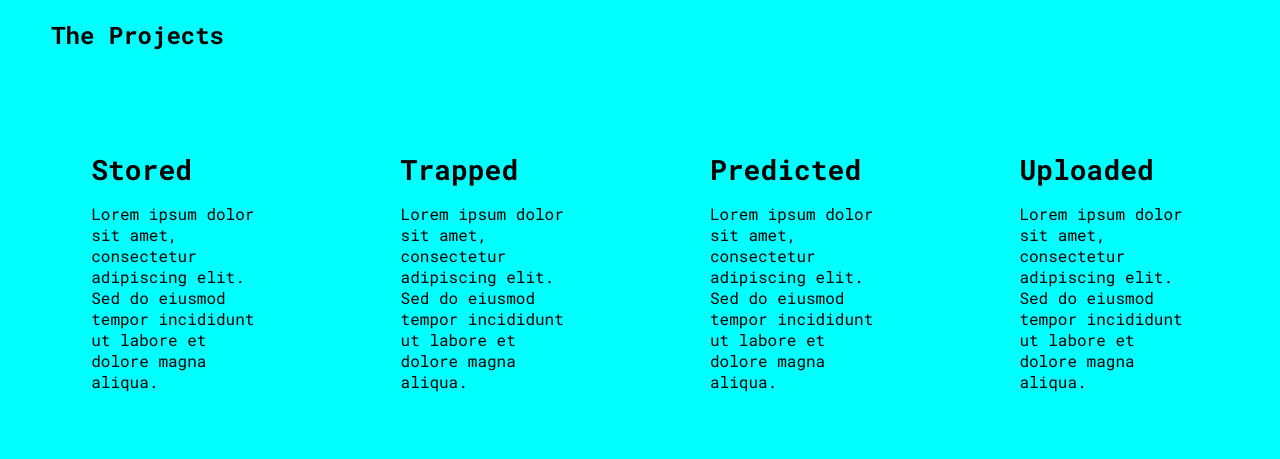
After one commit to FrauBoes/digital-brain-service, a Flask app: template app/templates/index2.html in a window 1280 px wide; the page is wider, and only the part inside the window is pictured. The commit adds this page. Shown: the part 909-1368 px from the top of that part. Run offline with Flask 3, Linux system fonts and the light colour scheme; the template is opened without the code that fills it, so the values that code supplies are empty.

Commit message:
Add new index and styles

```diff
--- /dev/null
+++ b/app/static/css/style-index.css
@@ -0,0 +1,214 @@
+
+/*OVERALL*/
+*{
+    margin: 0;
+    padding: 0;
+    box-sizing: border-box;
+    font-family: 'Roboto Mono', sans-serif;
+}
+
+body{
+    background-color: black;
+    height: 100vh;
+}
+
+.interface{
+    max-width: 1280px;
+
+}
+
+.flex{
+    display: flex;
+}
+
+.contact button{
+    padding: 10px 40px;
+    font-size: 18px;
+    font-weight: 600;
+    background-color: aqua;
+    border: 0;
+    border-radius: 30px;
+    cursor: pointer;
+}
+
+.contact button:hover{
+    box-shadow: 0px 0px 8px aqua;
+}
+
+
+/*HEADER*/
+header{
+    padding: 100px 4%;
+}
+
+header > .interface{
+    display: flex;
+    align-items: center;
+    justify-content: space-between;
+}
+
+header a{
+    color: rgb(130, 130, 130);
+    text-decoration: none;
+    display: inline-block;
+    transition: .2s;
+}
+
+header a:hover{
+    color: white;
+    transform: scale(1.05);
+}
+
+header nav ul{
+    list-style-type: none;
+}
+
+header nav ul li{
+    display: inline-block;
+    padding: 0 40px;
+}
+
+.bottom-header nav ul{
+    display: flex;
+    align-items: center;
+    justify-content: center;
+    list-style-type: none;
+}
+
+.bottom-header nav ul li a{
+    color: white;
+    padding: 20px 40px;
+    text-decoration: none;
+    font-size: 20px;
+    display: block;
+    transition: .2s;
+}
+
+.bottom-header nav ul li a:hover{
+    background-color: rgb(0, 0, 0);
+    color: aqua;
+    box-shadow: inset 0 0 8px black;
+}
+
+header .contact button:hover{
+    box-shadow: 0px 0px 8px aqua;
+    transform: scale(1.05);
+}
+
+.drophover{
+    position: relative;
+}
+
+.drophover .drop{
+    position: absolute;
+    background-color: #000000;
+    width: 100%;
+    height: 0;
+    overflow: hidden;
+    transition: 0.5s;
+}
+
+.drophover .drop a{
+    padding: 20px;
+}
+
+.drophover:hover .drop{
+    height: 250px;
+}
+
+/*TOP WEBSITE*/
+
+section.top{
+    padding: 40px 4%;
+}
+
+section.top .flex{
+    align-items: center;
+    justify-content: center;
+    gap: 90px;
+}
+
+.top h1{
+    color: white;
+    font-size: 42px;
+}
+
+.top .text-top h1 span{
+    color: aqua;
+}
+
+.top .text-top p{
+    color: white;
+    margin: 40px 0;
+}
+
+.top .img-top img{
+    max-height: 1280px;
+    position: relative;
+    animation: fly 2s ease-in-out infinite alternate;
+}
+
+@keyframes fly{
+    0%{
+        top: 0;
+    }
+    100%{
+        top:30px
+    }
+}
+
+section.purposes{
+    padding: 40px 4%;
+}
+
+section.purposes .flex{
+    gap: 60px;
+}
+
+.purposes .purposes-box{
+    color: black;
+    padding: 40px;
+    border-radius: 20px;
+    margin-top: 45px;
+    transition: .2s;
+}
+
+.purposes .purposes-box:hover{
+    transform: scale(1.05);
+    box-shadow: 0 0 20px black;
+}
+
+.purposes .purposes-box i{
+    font-size: 70px;
+    color: aqua;
+}
+
+.purposes .purposes-box h3{
+    font-size: 28px;
+    margin: 15px 0;
+}
+
+.page1{
+    background-color:aqua;
+}
+
+.page2{
+    background-color: #000000;
+}
+
+.rolling{
+    height: 60vh;
+    scroll-snap-type: y mandatory;
+    overflow-y: scroll;
+}
+
+section{
+    scroll-snap-align: start;
+    display: flex;
+    position: sticky;
+    top: 0;
+    left: 0;
+    align-items: center;
+    justify-content: center;
+    color: black;
+}
--- /dev/null
+++ b/app/templates/index2.html
@@ -0,0 +1,123 @@
+<!DOCTYPE html>
+<html lang="en">
+<head>
+    <meta charset="UTF-8">
+    <meta name="viewport" content="width=device-width, initial-scale=1.0">
+    <link href="https://fonts.googleapis.com/css2?family=Roboto+Mono:ital,wght@0,100..700;1,100..700&family=Space+Grotesk:wght@300..700&display=swap" rel="stylesheet">
+    <link rel="stylesheet" href="style-index.css">
+    <title>NFC Card</title>
+</head>
+<body>
+
+    <header>
+        <div class="interface">
+            <div class="logo">
+                <a href="#">
+                    <img src="logo.png" alt="Logo">
+                </a>
+            </div>
+
+        <section class="bottom-header">
+            <div class="interface">
+                <nav class="menu-header">
+                    <ul>
+                        <li><a href="#">Home</a></li>
+                        <li class="drophover"><a href="#">Brain</a>
+                            <div class="drop">
+                                <a href="#">Stored</a>
+                                <a href="#">Trapped</a>
+                                <a href="#">Predicted</a>
+                                <a href="#">Uploaded</a>
+                            </div>
+                        </li>
+                        <li><a href="#">Reflections</a></li>
+                    </ul>
+                </nav>
+            </div>
+        </section>
+            <div class="contact">
+                <a href="#">
+                    <button>Contact</button>
+                </a>
+            </div>
+        </div>
+    </header>
+
+    <main>
+        <section class="top">
+            <div class="interface">
+                <div class="flex">
+                    <div class="text-top">
+                        <h1>Welcome to<span>...</span></h1>
+                        <p>Lorem ipsum dolor sit amet, consectetur adipiscing elit,<br>
+                            sed do eiusmod tempor incididunt ut labore et dolore magna <br>
+                            aliqua. Ut enim ad minim veniam, quis nostrud exercitation <br>
+                            ullamco laboris nisi ut aliquip ex ea commodo consequat.</p>
+
+                        <div class="contact">
+                            <a href="#">
+                                <button>More information</button>
+                            </a>
+                        </div>
+                    </div>
+                    <div class="img-top">
+                        <img src="logo.png" alt="logo image for the top of website">
+                    </div>
+                </div>
+            </div>
+        </section>
+
+        <div class="rolling">
+            <section class="page1">
+                <section class="purposes">
+                    <div class="interface">
+                        <h2 class="titulo"> The <span>Projects</span></h2>
+                        <div class="flex">
+
+
+                            <div class="purposes-box">
+                                <i class="bi bi-code-square"></i>
+                                <h3>Stored</h3>
+                                <p> Lorem ipsum dolor sit amet, consectetur adipiscing elit.
+                                     Sed do eiusmod tempor incididunt ut labore et dolore
+                                     magna aliqua.
+                                </p>
+                            </div>
+
+                            <div class="purposes-box">
+                                <i class="bi bi-person-up"></i>
+                                <h3>Trapped</h3>
+                                <p> Lorem ipsum dolor sit amet, consectetur adipiscing elit.
+                                    Sed do eiusmod tempor incididunt ut labore et dolore
+                                    magna aliqua.
+                                </p>
+                            </div>
+
+                            <div class="purposes-box">
+                                <i class="bi bi-phone"></i>
+                                <h3>Predicted</h3>
+                                <p> Lorem ipsum dolor sit amet, consectetur adipiscing elit.
+                                    Sed do eiusmod tempor incididunt ut labore et dolore
+                                    magna aliqua.
+                                </p>
+                            </div>
+
+                            <div class="purposes-box">
+                                <i class="bi bi-phone"></i>
+                                <h3>Uploaded</h3>
+                                <p> Lorem ipsum dolor sit amet, consectetur adipiscing elit.
+                                    Sed do eiusmod tempor incididunt ut labore et dolore
+                                    magna aliqua.
+                                </p>
+                            </div>
+
+                        </div>
+
+                    </div>
+                </section>
+
+        </div>
+    </main>
+
+</body>
+</html>
--- a/app/templates/user.html
+++ b/app/templates/user.html
@@ -5,7 +5,7 @@
     <meta name="viewport" content="width=device-width, initial-scale=1.0">
     <title>User Artifacts</title>
     <script src="{{ url_for('static', filename='js/user.js') }}" defer></script>
-    <link rel="stylesheet" href="{{ url_for('static', filename='css/styles.css') }}">
+    <link rel="stylesheet" href="{{ url_for('static', filename='css/style-user.css') }}">
 </head>
 <body>
     <h1>Artifacts for User: <span id="user-uuid">{{ user_uuid }}</span></h1>
```
Also changed, not shown: app/templates/index.html (deleted, +0 -16 lines), app/static/css/style-user.css (renamed from app/static/css/styles.css).
